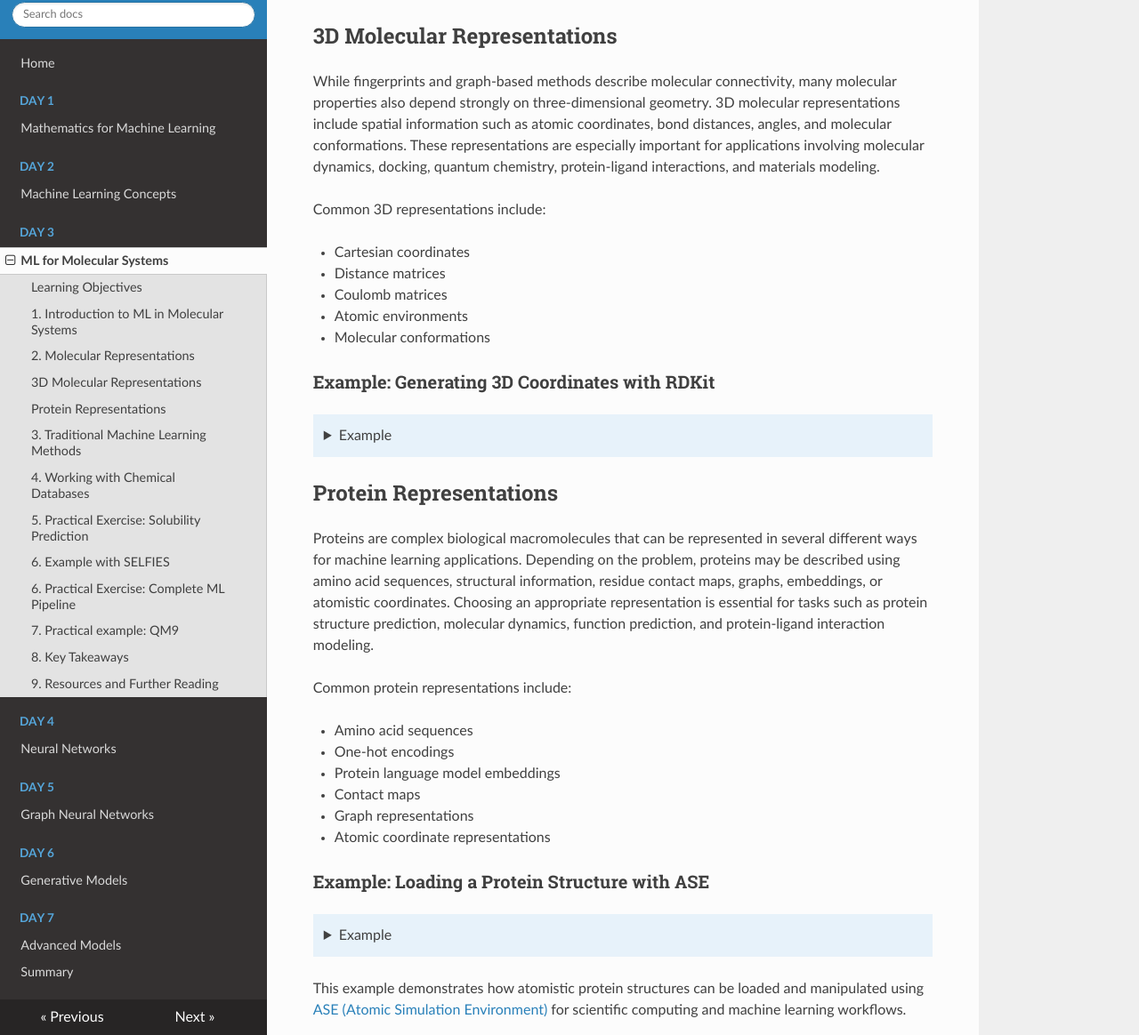
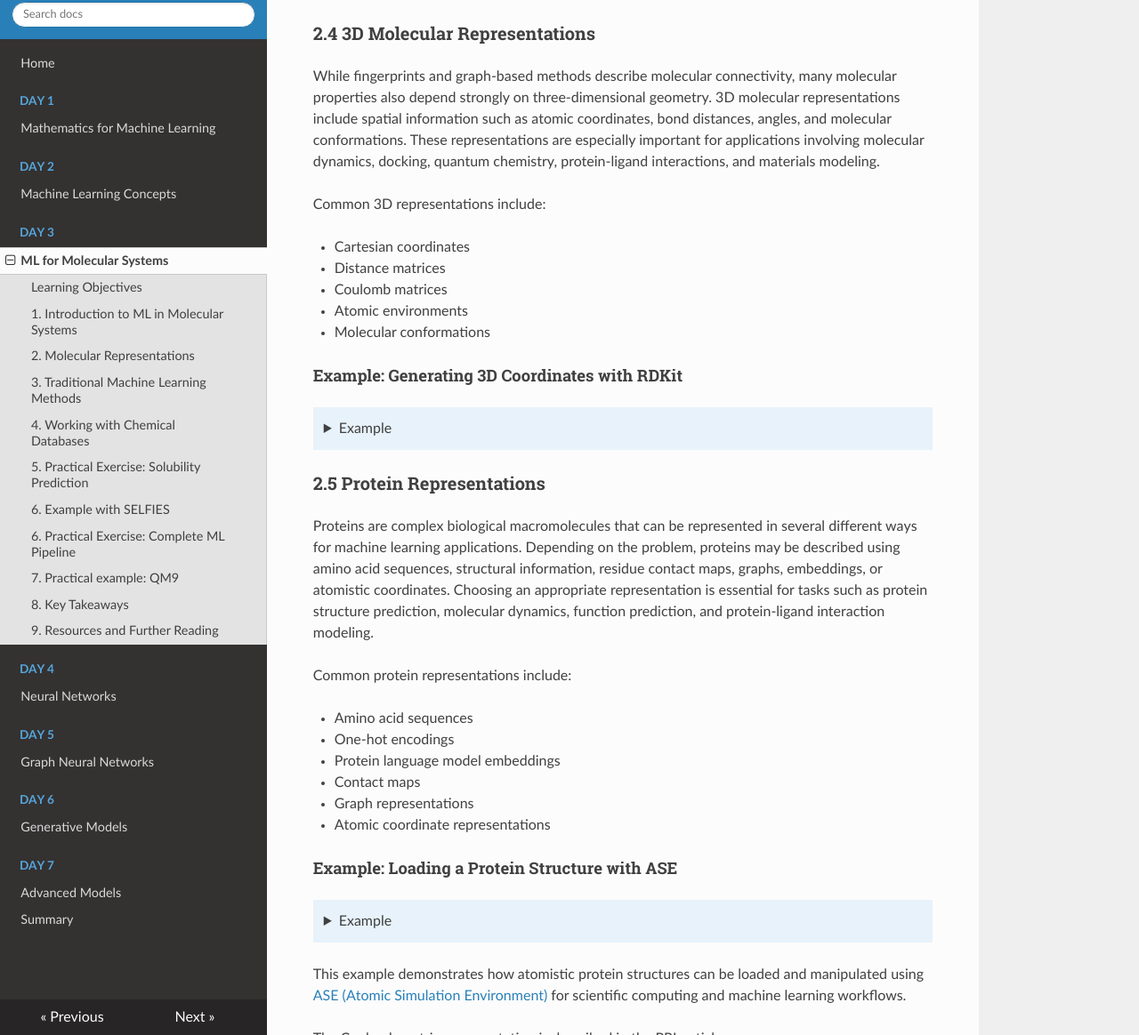
Before and after one commit to pojeda/course-mlmd, an MkDocs documentation site: the page built from docs/day3.md, in a window 1280 px wide and 1400 px high, scrolled down 6945 px. Shown: the part 236-1400 px from the top of the window at 89% size. Built offline with MkDocs 1.6.1, drawn with Linux system fonts in a browser that asks for light colours; nearby versions of some CDN libraries; some of the changed text lies outside the part shown.

Commit message:
Day3 examples

````diff
--- a/docs/day3.md
+++ b/docs/day3.md
@@ -555,7 +555,7 @@ shared molecular features encoded in fingerprint vectors.
     print(f"Cosine similarity: {cosine:.3f}")
     ```
 
-## 3D Molecular Representations
+### 2.4 3D Molecular Representations
 
 While fingerprints and graph-based methods describe molecular connectivity, many molecular
 properties also depend strongly on three-dimensional geometry. 3D molecular representations
@@ -571,7 +571,7 @@ Common 3D representations include:
 * Atomic environments
 * Molecular conformations
 
-### Example: Generating 3D Coordinates with RDKit
+#### Example: Generating 3D Coordinates with RDKit
 
 ??? note "Example"
 
@@ -606,7 +606,7 @@ Common 3D representations include:
         )
     ```
 
-## Protein Representations
+### 2.5 Protein Representations
 
 Proteins are complex biological macromolecules that can be represented in several different
 ways for machine learning applications. Depending on the problem, proteins may be described using
@@ -623,7 +623,7 @@ Common protein representations include:
 * Graph representations
 * Atomic coordinate representations
 
-### Example: Loading a Protein Structure with ASE
+#### Example: Loading a Protein Structure with ASE
 
 ??? note "Example"
 
````
Also changed, not shown: other parts of docs/day3.md (+2 -2 lines).
